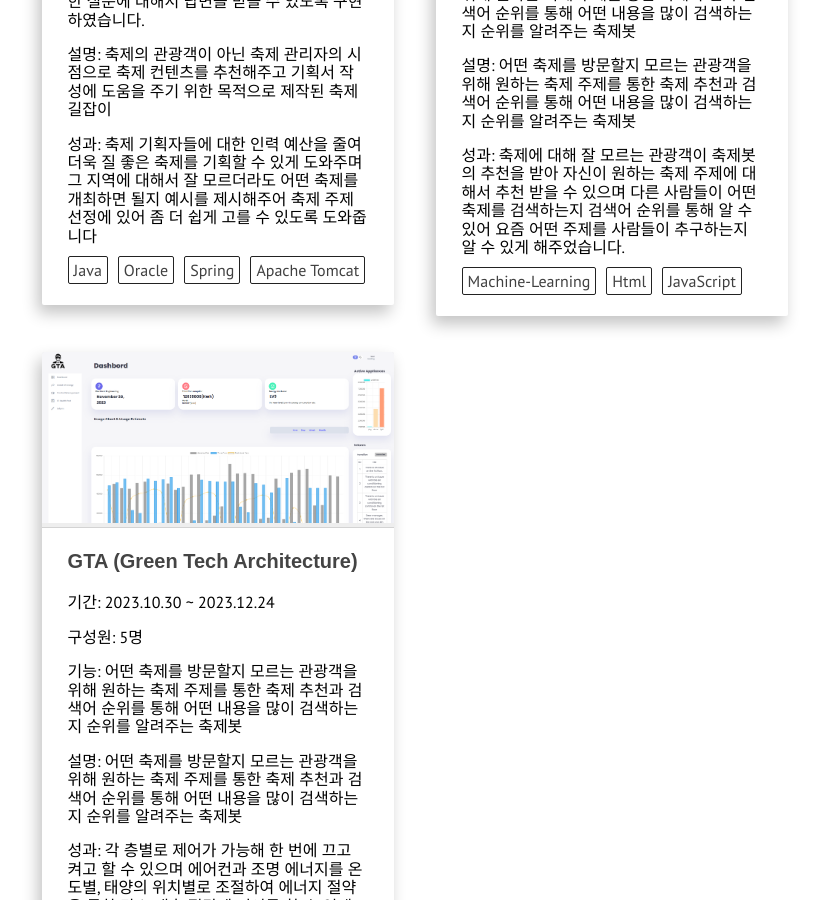
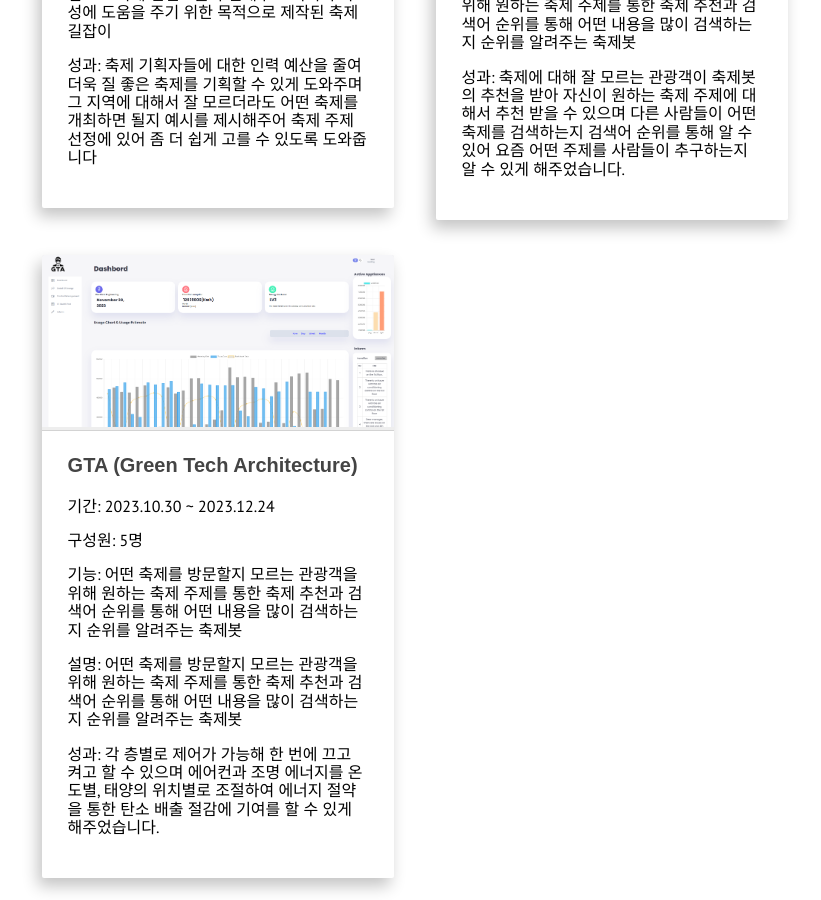
Before and after one commit to YoungGyu99/YoungGyu99.github.io, a Jekyll site: the page built from index.html, in a window 1280 px wide and 900 px high, scrolled down 3495 px. Shown: the whole window, without its empty margins (230-1051 px from the left). Built offline with Jekyll 4.4.1, drawn with Linux system fonts in a browser that asks for light colours; nearby versions of some CDN libraries; some of the changed text lies outside the part shown.

Commit message:
Update projects.html

```diff
--- a/_includes/projects.html
+++ b/_includes/projects.html
@@ -23,7 +22,6 @@ let projects_obj = [
         image: 'assets/images/FestivalGuideProject.png',
         link: 'https://github.com/YoungGyu99/FestivalGuideProject',
         title: '축제길잡이',
-        technologies: ['Java', 'Oracle', 'Spring', 'Apache Tomcat'],
         description: `
             기간: 2023.08.20. ~ 2023.09.27<br>
             구성원: 1명<br>
@@ -36,7 +34,6 @@ let projects_obj = [
         image: 'assets/images/FestivalBot.png',
         link: 'https://github.com/YoungGyu99/FestivalBotProject',
         title: '축제봇',
-        technologies: ['Machine-Learning', 'Html', 'JavaScript'],
         description: `
             기간: 2023.10.20 ~ 2023.10.29<br>
             구성원: 1명<br>
@@ -49,7 +46,6 @@ let projects_obj = [
         image: 'assets/images/gta project img.png',
         link: 'https://github.com/YoungGyu99/FestivalBotProject',
         title: 'GTA (Green Tech Architecture)',
-        technologies: ['Machine-Learning', 'Python', 'HTML', 'Java','Oracle SQL Developer', 'SVN', 'Jenkins', 'Apache Tomcat', 'Spring MVC'],
         description: `
             기간: 2023.10.30 ~ 2023.12.24<br>
             구성원: 5명<br>
@@ -97,12 +93,6 @@ let project_mapper = project => {
                         <h2 class="project-title"><a href="${project.link}">${project.title}</a></h2>
                         ${render_description(project.description)}
                     </article>
-
-                    <div class="card__meta">
-                        ${project.technologies.map(tech =>
-                            `<span class="project-technology paragraph-text-normal">${tech}</span>`
-                        ).join('')}
-                    </div>
                 </div>
             </div>
         </div>
```
Also changed, not shown: other parts of _includes/projects.html (+0 -1 lines).
